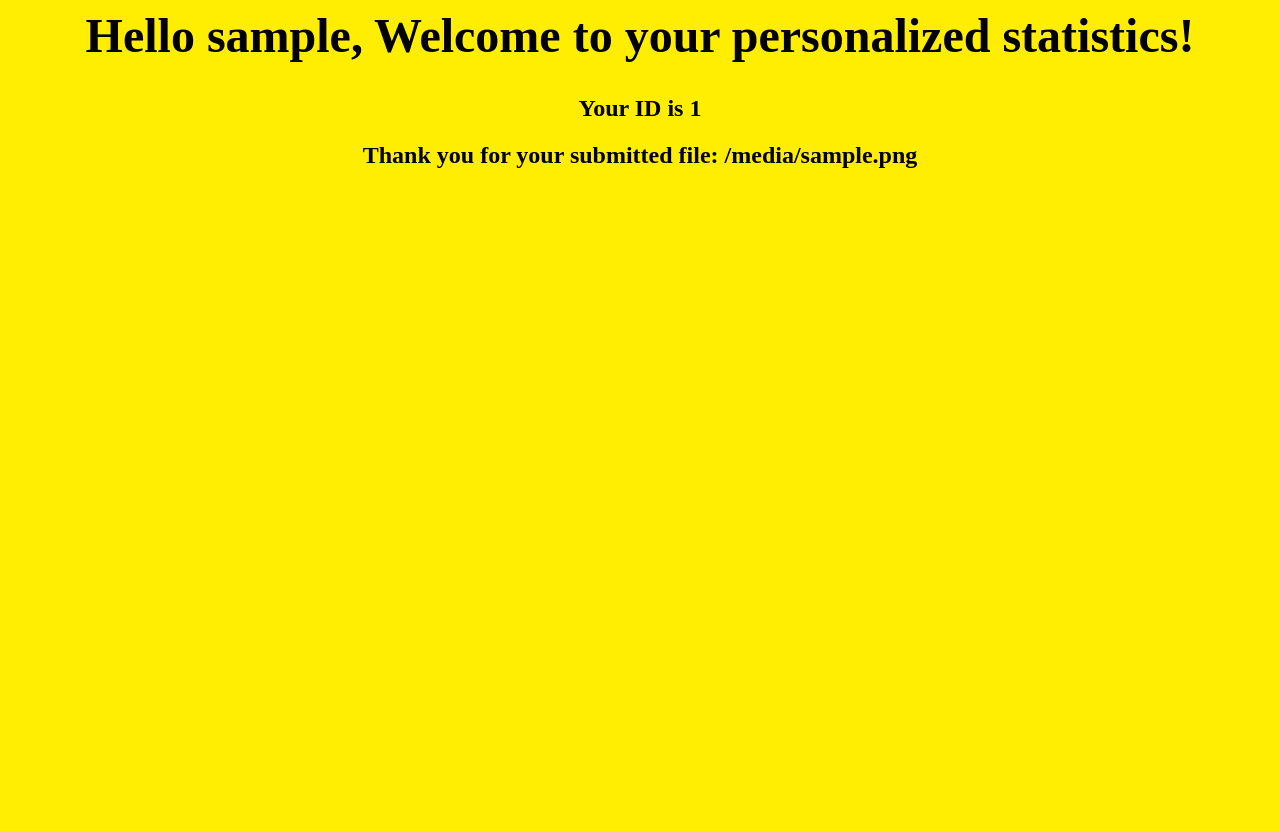
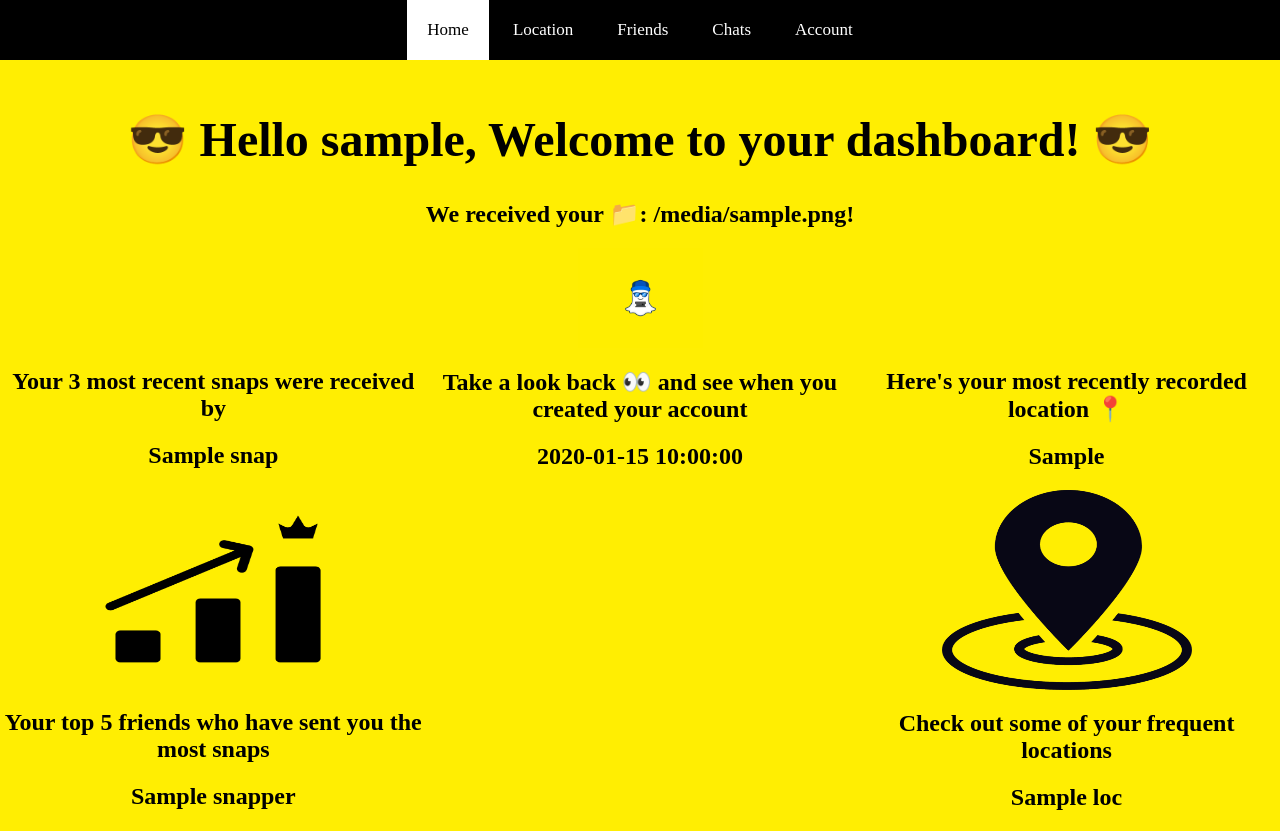
Before and after one commit to griffinlaszlo/snata, a Flask app: template template/query.html in a window 1280 px wide. Before the commit the page ends 168 px from the top, so only its background shows below. Run offline with Flask 2, Linux system fonts and the light colour scheme; the template is opened without the code that fills it: most values are stand-ins (such as "Sample title", 1, 10 or a date in 2020); parts of the project's set-up code (start-up, migrations or seed data) failed here and were passed over.

Commit message:
Jason Push

```diff
--- a/app.py
+++ b/app.py
@@ -26,6 +26,11 @@ class Users(db.Model):
 	id = db.Column(db.Integer, unique=True, primary_key=True)
 	username = db.Column(db.String(20), unique=True, nullable=False)
 	filename = db.Column(db.String(50))
+	creation_time = db.Column(db.String(50))
+	recent_location = db.Column(db.String(50))
+	frequent_locations = db.Column(db.Text())
+	recent_snap = db.Column(db.String(50))
+	top3_snappers = db.Column(db.String(100))
 	data = db.Column(db.LargeBinary)
 
 	def __repr__(self):
@@ -72,26 +77,109 @@ def site():
 	if request.method == 'POST':
 		file = request.files['data_zip_file']
 
-		user = Users(username="new_user_26", filename=file.filename, data=file.read())
-		if user.filename != "":
+		if file.filename != "":
 			with ZipFile(file, 'r') as zip:
 				zip.extractall('uploads')
 
+			db_username = "new_user_3"
+			# from the user_profile.json grab creation time
+			months = ['January', 'February', 'March', 'April', 'May', 'June', 'July', 'August', 'September', 'October', 'November', 'December']
+			with open('uploads/json/user_profile.json', encoding="utf8") as user_json:
+				user_profile = json.load(user_json)
+				for key, value in user_profile.items():
+					if (key == 'App Profile'):
+						for key, value in value.items():
+							if (key == 'Creation Time'):
+								year, month, day = value.split('-')
+								day = day.split(' ')[0]
+								hour, minute, second = value.split(' ')[1].split(':')
+								if int(hour) >= 12:
+									hour = str(int(hour) - 12)
+									second += ' PM'
+								elif int(hour) < 12:
+									second += ' AM'
+								month = months[int(month) - 1]
+								ct = month + " " + day + ", " + year + " at exactly " + hour + ":" + minute + ":" + second
+			# latest and frequent locations
+			with open('uploads/json/location_history.json', encoding="utf8") as loc_json:
+				loc_history = json.load(loc_json)
+				for key, value in loc_history.items():
+					if (key == 'Latest Location'):
+						city = value[0]['City'].capitalize()
+						region = value[0]['Region'].upper()
+						country = value[0]['Country'].upper()
+						recent_location = city + ", " + region + " in " + country
+					elif (key == 'Frequent Locations'):
+						freq_loc = []
+						for location in value:
+							city = location['City'].split(" ")
+							city_string = ""
+							for term in city:
+								city_string = city_string + term.capitalize() + " "
+
+							freq_loc.append(city_string)
+							freq_loc.append(location['Country'].upper())
+							freq_loc.append(location['Region'].upper())
+						freq_loc_string = ""
+						i = 1
+						for loc in freq_loc:
+							if (i % 3 == 2):
+								freq_loc_string = freq_loc_string + loc + ", "
+							if (i % 3 == 1):
+								freq_loc_string = freq_loc_string + loc + " in "
+							if (i % 3 == 0):
+								freq_loc_string = freq_loc_string + loc + " ; "
+							i+=1
+
+			# 3 most recent received snaps
+			# do 3 people you snap the most next
+			iter = 0
+			recent_snap = []
+			with open('uploads/json/snap_history.json', encoding="utf8") as snap_json:
+				snap_history = json.load(snap_json)
+				top3_dict = {}
+				for key, value in snap_history.items():
+					# loop thru value
+					if (key == 'Received Snap History'):
+						for val in value:
+							if (iter < 3):
+								recent_snap.append(val['From'])
+								iter += 1
+							if (not val['From'] in top3_dict):
+								top3_dict[val['From']] = 1
+							else:
+								top3_dict[val['From']] += 1
+				recent_snap_string = ""
+				for snap in recent_snap:
+					recent_snap_string = recent_snap_string + snap + ", "
+				recent_snap_string = recent_snap_string[:-2]
+				sorted_dict = sorted(top3_dict.items(), key=lambda x:x[1], reverse=True)
+				converted_dict = dict(sorted_dict)
+				i = 0
+				top3_string = ""
+				for username, value in converted_dict.items():
+					if (i < 5):
+						top3_string = top3_string + username + "  " + str(value) + ", "
+						i += 1
+				top3_string = top3_string[:-2]
+
+			user = Users(username=db_username, filename=file.filename, creation_time=ct, recent_location=recent_location, frequent_locations=freq_loc_string, recent_snap=recent_snap_string, top3_snappers=top3_string, data=file.read())
+
 			with open('uploads/json/location_history.json', encoding="utf8") as json_file:
 				loc = json.load(json_file)
-			location = Location(username="new_user_26", filename="location_history.json", data=loc)
+			location = Location(username=db_username, filename="location_history.json", data=loc)
 
 			with open('uploads/json/friends.json', encoding="utf8") as json_file:
 				frien = json.load(json_file)
-			friends = Friends(username="new_user_26", filename='friends.json', data=frien)
+			friends = Friends(username=db_username, filename='friends.json', data=frien)
 
 			with open('uploads/json/chat_history.json', encoding="utf8") as json_file:
 				chat = json.load(json_file)
-			chat_history = ChatHistory(username="new_user_26", filename='chat_history.json', data=chat)
+			chat_history = ChatHistory(username=db_username, filename='chat_history.json', data=chat)
 
 			with open('uploads/json/account.json', encoding="utf8") as json_file:
 				acct = json.load(json_file)
-			account = Account(username="new_user_26", filename='account', data=acct)
+			account = Account(username=db_username, filename='account', data=acct)
 
 			db.session.add(user)
 			db.session.add(location)
@@ -99,12 +187,6 @@ def site():
 			db.session.add(chat_history)
 			db.session.add(account)
 			db.session.commit()
-
-			# conn = get_db_connection()
-			# cursor = conn.cursor()
-			# post = cursor.execute('SELECT username FROM Users WHERE username = "new_user_15"').fetchall()
-			# print(post[0]['username'])
-			# conn.close()
 
 			return redirect(url_for('query'))
 
@@ -114,10 +196,23 @@ def site():
 def query():
 	conn = get_db_connection()
 	cursor = conn.cursor()
-	post = cursor.execute('SELECT * FROM Users WHERE username = "new_user_26"').fetchall()
+	post = cursor.execute('SELECT * FROM Users WHERE username = "new_user_3"').fetchall()
+	recent_snaps = post[0]['recent_snap'].split(",")
+	recent_locs = post[0]['frequent_locations'].split(";")
+	top3_snaps = post[0]['top3_snappers'].split(",")
+	recent_snap = []
+	for snap in recent_snaps:
+		recent_snap.append(snap)
+	freq_locs = []
+	for loc in recent_locs:
+		freq_locs.append(loc)
+	top3_snappers = []
+	for snapper in top3_snaps:
+		top3_snappers.append(snapper)
+
 	conn.close()
 
-	return render_template('query.html', post=post)
+	return render_template('query.html', post=post, recent_snaps=recent_snap, freq_locs=freq_locs, top3_snappers=top3_snappers)
 
 def get_db_connection():
 	BASE_DIR = os.path.dirname(os.path.abspath(__file__))
--- a/programs/user.py
+++ b/programs/user.py
@@ -8,7 +8,7 @@ from tkinter import W
 
 # Constants
 
-FILE = open('user_profile.json')
+FILE = open('uploads/json/user_profile.json')
 file = json.load(FILE)
 months = ['January', 'February', 'March', 'April', 'May', 'June', 'July', 'August', 'September', 'October', 'November', 'December']
 for key, value in file.items():
--- a/static/css/query.css
+++ b/static/css/query.css
@@ -1,3 +1,57 @@
+body {
+	margin: 0;
+	padding-top: 0px;
+	overflow: visible;
+	background-color: #FFEE02;
+}
+
+.topnav {
+	background-color: black;
+	overflow: hidden;
+	text-align: center;
+	position: relative;
+}
+
+.topnav a {
+	display: inline-block;
+	color: white;
+	text-align: center;
+	padding: 20px 20px;
+	text-decoration: none;
+	font-size: 17px;
+  }
+
+  .topnav a:hover {
+	background-color: white;
+	color: black;
+  }
+
+  .topnav a.active {
+	background-color: white;
+	color: black;
+  }
+
+  .content {
+	margin-top: 20px;
+	overflow: hidden;
+  }
+
+  .column {
+	float: left;
+	width: 33.33%;
+  }
+
+  /* Clear floats after the columns */
+  .row:after {
+	content: "";
+	display: table;
+	clear: both;
+  }
+
+.image {
+	text-align: center;
+}
+
 h1 {
 	text-align: center;
 	font-family: "Avenir Next";
@@ -15,7 +69,3 @@ h3 {
 	font-family: "Avenir Next";
 	font-size: 1em;
 }
-
-body {
-	background-color: #FFEE02;
-}
--- a/template/query.html
+++ b/template/query.html
@@ -1,14 +1,58 @@
 <html>
    <head>
       <title>Index Page</title>
+      <meta charset="UTF-8">
 	  <link rel="stylesheet" href="{{ url_for('static', filename='css/query.css') }}">
    </head>
    <body>
+        <div class="topnav">
+            <nav>
+                <a class="active" href="">Home</a>
+                <a href="#news">Location</a>
+                <a href="#contact">Friends</a>
+                <a href="#about">Chats</a>
+                <a href="#about">Account</a>
+            </nav>
+        </div>
     <!-- {% for posts in post %} -->
-        <div class='post'>
-            <h1>Hello {{ post[0]['username'] }}, Welcome to your personalized statistics!</h1>
-            <h2>Your ID is {{ post[0]['id'] }}</h2>
-            <h2>Thank you for your submitted file: {{ post[0]['filename'] }}</h2>
+        <div class="content">
+            <div class='post'>
+                <h1>😎 Hello {{ post[0]['username'] }}, Welcome to your dashboard! 😎</h1>
+                <h2>We received your 📁: {{ post[0]['filename'] }}!</h2>
+                <div class="image">
+                    <img src="{{ url_for('static', filename='css/snapchat_bounce.gif') }}" width=125 height=100 >
+                </div>
+                <div class="row">
+                    <div class="column">
+                        <h2>Your 3 most recent snaps were received by </h2>
+                        {% for snap in recent_snaps %}
+                            <h2>{{ snap }}</h2>
+                        {% endfor %}
+                        <div class="image">
+                            <img src="{{ url_for('static', filename='css/rankings.png') }}" width=250 height=200 >
+                        </div>
+                        <h2>Your top 5 friends who have sent you the most snaps </h2>
+                        {% for snapper in top3_snappers %}
+                            <h2>{{ snapper }}</h2>
+                        {% endfor %}
+                    </div>
+                    <div class="column">
+                        <h2>Take a look back 👀 and see when you created your account</h2>
+                        <h2>{{ post[0]['creation_time'] }}</h2>
+                    </div>
+                    <div class="column">
+                        <h2>Here's your most recently recorded location 📍</h2>
+                        <h2>{{ post[0]['recent_location'] }}</h2>
+                        <div class="image">
+                            <img src="{{ url_for('static', filename='css/location.png') }}" width=250 height=200 >
+                        </div>
+                        <h2>Check out some of your frequent locations</h2>
+                        {% for loc in freq_locs %}
+                            <h2>{{ loc }}</h2>
+                        {% endfor %}
+                    </div>
+                </div>
+            </div>
         </div>
     <!-- {% endfor %} -->
    </body>
```
Also changed, not shown: migrations/versions/57763f8dc41e_.py (added, +34 -0 lines), migrations/versions/a0ad991ac6cd_.py (added, +32 -0 lines), migrations/versions/b04454524e9f_.py (added, +32 -0 lines), migrations/versions/c44591af59b3_.py (added, +32 -0 lines), static/css/location.png (added), static/css/rankings.png (added).
